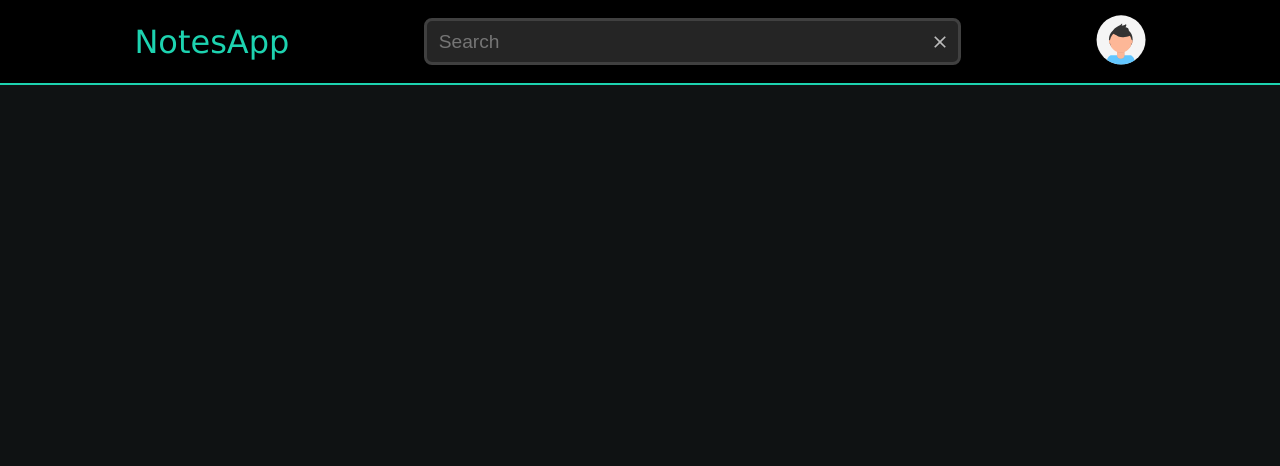
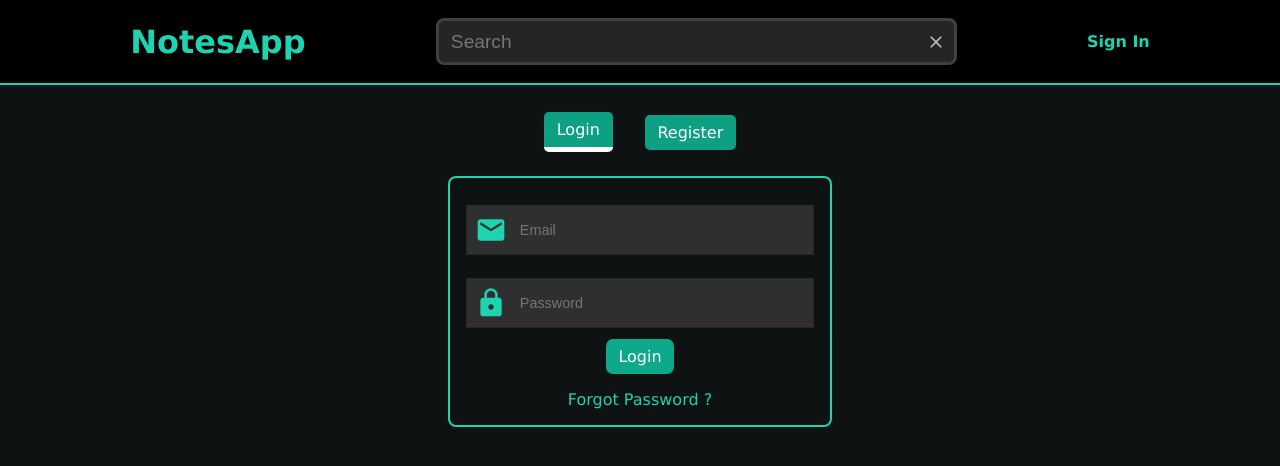
Before and after one commit to adarsh-tyagi/Notes-App, a React (Create React App) app in the folder frontend/: page / in a window 1280 px wide. Shown: the top 466 px of the page. Built offline with nearby package versions, Linux system fonts and the light colour scheme.

Commit message:
inpogress: frontend

```diff
--- a/frontend/package.json
+++ b/frontend/package.json
@@ -40,5 +40,7 @@
       "last 1 firefox version",
       "last 1 safari version"
     ]
-  }
+  },
+  "proxy": "http://localhost:5000"
+
 }
--- a/frontend/src/App.css
+++ b/frontend/src/App.css
@@ -8,4 +8,5 @@
     min-height: 100vh;
     min-width: 100vw;
     background-color: #0f1213;
+    overflow-x: hidden;
 }
--- a/frontend/src/App.js
+++ b/frontend/src/App.js
@@ -1,14 +1,28 @@
-import React from 'react'
-import "./App.css"
-import Header from './components/Header/Header'
-import Loader from "./components/Loader/Loader"
+import React, { useEffect } from "react";
+import "./App.css";
+import Header from "./components/Header/Header";
+import { BrowserRouter as Router, Route, Routes } from "react-router-dom";
+import { useSelector, useDispatch } from "react-redux";
+import Login from "./components/User/Login";
+import axios from "axios"
 
 const App = () => {
+  const { isAuthenticated, loading, user } = useSelector((state) => state.user);
+
+  useEffect(() => {
+
+  })
+
   return (
-    <div className='container'>
-      <Header />
+    <div className="container">
+      <Router>
+        <Header isAuthenticated={isAuthenticated} />
+        <Routes>
+          <Route path="/" exact element={<Login />} />
+        </Routes>
+      </Router>
     </div>
-  )
-}
+  );
+};
 
-export default App
+export default App;
--- a/frontend/src/app/store.js
+++ b/frontend/src/app/store.js
@@ -1,8 +1,8 @@
-import { configureStore } from '@reduxjs/toolkit';
-
+import { configureStore } from "@reduxjs/toolkit";
+import userSlice from "../features/userSlice";
 
 export const store = configureStore({
   reducer: {
-
+    user: userSlice,
   },
 });
--- a/frontend/src/components/Header/Header.css
+++ b/frontend/src/components/Header/Header.css
@@ -65,6 +65,18 @@
     width: 55px;
 }
 
+.header__right > p, a{
+    text-decoration: none;
+    font-size: 1rem;
+    font-weight: bold;
+    font-family: Verdana, Geneva, Tahoma, sans-serif;
+    color: #1DD3B0;
+    transition: 500ms;
+}
+.header__right > p:hover{
+    font-size: 1.1rem;
+}
+
 @media (max-width: 800px){
     .header__left > a{
         font-size: 1.75rem;
--- a/frontend/src/components/Header/Header.js
+++ b/frontend/src/components/Header/Header.js
@@ -1,58 +1,71 @@
-import React, {useState, useEffect} from 'react'
-import "./Header.css"
-import CloseIcon from '@mui/icons-material/Close';
-import SearchIcon from '@mui/icons-material/Search';
+import React, { useState, useEffect } from "react";
+import "./Header.css";
+import CloseIcon from "@mui/icons-material/Close";
+import SearchIcon from "@mui/icons-material/Search";
+import { Link } from "react-router-dom";
 
-const Header = () => {
-    const [search, setSearch] = useState("")
-    const [show, setShow] = useState(false)
+const Header = ({ isAuthenticated }) => {
+  const [search, setSearch] = useState("");
+  const [show, setShow] = useState(false);
 
-    const submitHandler = () => {
-
-    }
+  const submitHandler = () => {};
 
   const toggleSearchIcon = () => {
-        window.innerWidth <= 800 ? setShow(true) : setShow(false)
-    }
+    window.innerWidth <= 800 ? setShow(true) : setShow(false);
+  };
 
   const closeHandler = () => {
-        setSearch("")
+    setSearch("");
     if (window.innerWidth <= 800) {
-            setShow(true)
+      setShow(true);
     }
-    }
+  };
 
   useEffect(() => {
-        toggleSearchIcon()
-        window.addEventListener("resize", toggleSearchIcon)
+    toggleSearchIcon();
+    window.addEventListener("resize", toggleSearchIcon);
     return () => {
-            window.removeEventListener("resize", toggleSearchIcon)
-        }
-    }, [])
+      window.removeEventListener("resize", toggleSearchIcon);
+    };
+  }, []);
 
   return (
-        <div className='header'>
-
-            {window.innerWidth <= 800 && !show ? "" : (
-                <div className='header__left'>
+    <div className="header">
+      {window.innerWidth <= 800 && !show ? (
+        ""
+      ) : (
+        <div className="header__left">
           <a href="/">NotesApp</a>
         </div>
       )}
 
-            <div className='header__middle'>
-                {show ? <SearchIcon onClick={() => setShow(false)} /> :
+      <div className="header__middle">
+        {show ? (
+          <SearchIcon onClick={() => setShow(false)} />
+        ) : (
           <form onSubmit={submitHandler}>
-                    <input type="text" placeholder='Search' onChange={e => setSearch(e.target.value)} value={search} />
+            <input
+              type="text"
+              placeholder="Search"
+              onChange={(e) => setSearch(e.target.value)}
+              value={search}
+            />
             <CloseIcon onClick={closeHandler} />
-                </form>}
+          </form>
+        )}
       </div>
 
-            <div className='header__right'>
-                <img src='/image/defaultProfile.svg' alt="profile" />
+      {isAuthenticated ? (
+        <Link to="/profile" className="header__right">
+          <img src="/image/defaultProfile.svg" alt="profile" />
+        </Link>
+      ) : (
+        <Link to="/signin" className="header__right">
+          <p>Sign In</p>
+        </Link>
+      )}
     </div>
+  );
+};
 
-        </div>
-    )
-}
-
-export default Header
+export default Header;
--- /dev/null
+++ b/frontend/src/components/User/Login.css
@@ -0,0 +1,106 @@
+.login__container {
+  margin-top: 5rem;
+  padding: 2rem 0;
+  display: flex;
+  flex-direction: column;
+  justify-content: center;
+  align-items: center;
+}
+
+.active {
+  border-bottom: 5px solid white !important;
+}
+
+.switch__btn {
+  width: 20%;
+  display: flex;
+  justify-content: space-evenly;
+  align-items: center;
+}
+.switch__btn > button {
+  cursor: pointer;
+  outline: none;
+  border: none;
+  padding: 0.5rem 0.8rem;
+  font-size: 1rem;
+  border-radius: 5px;
+  font-family: Verdana, Geneva, Tahoma, sans-serif;
+  color: white;
+  background-color: #0ea083;
+  transition: 250ms;
+}
+.switch__btn > button:hover {
+  background-color: #01a584;
+}
+
+.login__container > form {
+  width: 30%;
+  border: 2px solid #1dd3b0;
+  border-radius: 8px;
+  padding: 1rem;
+  margin-top: 1.5rem;
+  display: flex;
+  flex-direction: column;
+  justify-content: center;
+  align-items: center;
+}
+
+.login__container > form > div {
+  border: 1px solid #292828;
+  background-color: rgb(48, 47, 47);
+  display: flex;
+  width: 100%;
+  justify-content: flex-start;
+  align-items: center;
+  padding: 0.5rem;
+  margin: 0.7rem 0;
+}
+
+.login__container > form > div > svg {
+  color: #1dd3b0;
+  font-size: 2rem;
+  margin-right: 0.8rem;
+}
+
+.login__container > form > div > input {
+  width: 100%;
+  border: none;
+  outline: none;
+  background-color: rgb(48, 47, 47);
+  color: white;
+  font-size: 0.9rem;
+}
+
+.login__container > form > div > img{
+  width: 40px;
+  margin-right: 0.8rem;
+}
+
+.login__container > form > a {
+  margin-top: 1rem;
+  font-weight: normal;
+  transition: 750ms;
+}
+.login__container > form > a:hover {
+  text-decoration: underline;
+}
+
+.btn {
+  border: none;
+  outline: none;
+  background-color: #0ea88a;
+  color: white;
+  font-size: 1rem;
+  font-family: Verdana, Geneva, Tahoma, sans-serif;
+  padding: 0.5rem 0.8rem;
+  border-radius: 7px;
+  cursor: pointer;
+  transition: 500ms;
+}
+.btn:hover {
+  background-color: #017c64;
+}
+
+@media (max-width: 800px) {
+
+}
--- /dev/null
+++ b/frontend/src/components/User/Login.js
@@ -0,0 +1,150 @@
+import React, { Fragment, useState, useEffect } from "react";
+import EmailIcon from "@mui/icons-material/Email";
+import LockIcon from "@mui/icons-material/Lock";
+import PersonIcon from "@mui/icons-material/Person";
+import AddAPhotoIcon from "@mui/icons-material/AddAPhoto";
+import { Link } from "react-router-dom";
+import "./Login.css";
+import e from "express";
+
+const Login = () => {
+  const [login, setLogin] = useState(true);
+  const [name, setName] = useState("");
+  const [email, setEmail] = useState("");
+  const [password, setPassword] = useState("");
+  const [photo, setPhoto] = useState("/image/defaultProfile.svg");
+
+  const loginHandler = (e) => {
+    e.preventDefault();
+  };
+
+    const registerDataChange = (e) => {
+        if (e.target.name === "avatar") {
+            const reader = new FileReader()
+            reader.onload = () => {
+                if (reader.readyState === 2) {
+                    setPhoto(reader.result)
+                }
+            }
+            reader.readAsDataURL(e.target.files[0])
+        }
+        else {
+            if (e.target.name === "name") {
+                setName(e.target.value)
+            }
+            else if (e.target.name === "email") {
+                setEmail(e.target.value)
+            }
+            else if (e.target.name === "password") {
+                setPassword(e.target.value)
+            }
+        }
+  };
+
+  const registerHandler = (e) => {
+    e.preventDefault();
+    const myForm = new FormData();
+    myForm.set("name", name);
+    myForm.set("email", email);
+    myForm.set("password", password);
+    myForm.set("avatar", photo);
+  };
+
+  useEffect(() => {}, []);
+
+  return (
+    <Fragment>
+      <div className="login__container">
+        <div className="switch__btn">
+          <button
+            className={login ? "active" : ""}
+            onClick={() => setLogin(true)}
+          >
+            Login
+          </button>
+          <button
+            className={!login ? "active" : ""}
+            onClick={() => setLogin(false)}
+          >
+            Register
+          </button>
+        </div>
+
+        {login ? (
+          <form onSubmit={loginHandler}>
+            <div>
+              <EmailIcon />
+              <input
+                type="email"
+                required
+                placeholder="Email"
+                value={email}
+                onChange={(e) => setEmail(e.target.value)}
+              />
+            </div>
+            <div>
+              <LockIcon />
+              <input
+                type="password"
+                required
+                placeholder="Password"
+                value={password}
+                onChange={(e) => setPassword(e.target.password)}
+              />
+            </div>
+            <input type="submit" value="Login" className="btn" />
+            <Link to="/password/forgot">Forgot Password ?</Link>
+          </form>
+        ) : (
+          <form encType="multipart/form-data" onSubmit={registerHandler}>
+            <div>
+              <PersonIcon />
+              <input
+                type="email"
+                required
+                placeholder="Email"
+                name="name"
+                value={name}
+                onChange={registerDataChange}
+              />
+            </div>
+            <div>
+              <EmailIcon />
+              <input
+                type="email"
+                required
+                placeholder="Email"
+                name="email"
+                value={email}
+                onChange={registerDataChange}
+              />
+            </div>
+            <div>
+              <LockIcon />
+              <input
+                type="password"
+                required
+                placeholder="Password"
+                name="password"
+                value={password}
+                onChange={registerDataChange}
+              />
+            </div>
+            <div>
+              <img src="/image/defaultProfile.svg" alt="avatar" />
+              <input
+                type="file"
+                accept="image/*"
+                name="avatar"
+                onChange={registerDataChange}
+              />
+            </div>
+            <input type="submit" value="Register" className="btn" />
+          </form>
+        )}
+      </div>
+    </Fragment>
+  );
+};
+
+export default Login;
--- /dev/null
+++ b/frontend/src/features/userSlice.js
@@ -0,0 +1,29 @@
+import { createSlice } from "@reduxjs/toolkit"
+
+
+export const userSlice = createSlice({
+  name: "user",
+  initialState: {
+    loading: true,
+    isAuthenticated: false,
+    user: {},
+  },
+
+  reducers: {
+    login: (state, action) => {
+      state.loading = false;
+      state.user = action.payload;
+      state.isAuthenticated = true;
+    },
+    logout: (state) => {
+      state.loading = false;
+      state.user = {};
+      state.isAuthenticated = false;
+    },
+  },
+
+});
+
+export const { login, logout } = userSlice.actions
+
+export default userSlice.reducer
```
Also changed, not shown: package.json (line endings or trailing spaces), 1 other file (tests, documents, lock files or other folders). Lines whose indentation alone changed are shown as unchanged.
